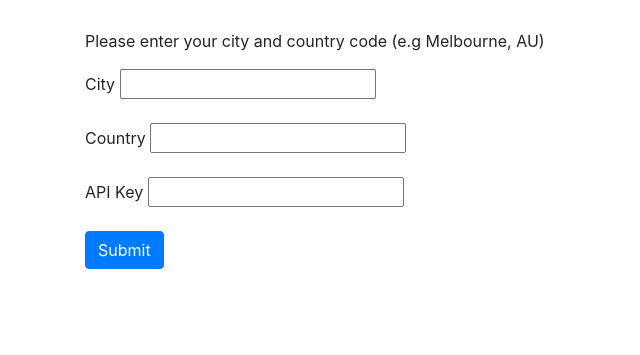
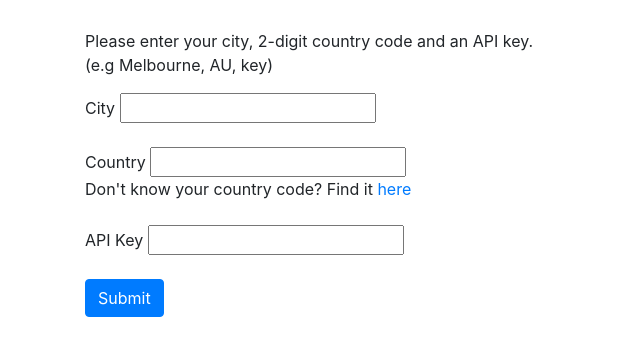
Before and after one commit to LDibs/WeatherApp, a website: page views/index.html in a window 1280 px wide. Shown: the part 37-392 px from the top of the page, without its empty margins (0-640 px from the left). Drawn offline with nearby package versions, Linux system fonts and the light colour scheme.

Commit message:
Added walkthrough of app creation in readme file and user assistance to front end

```diff
--- a/views/index.html
+++ b/views/index.html
@@ -11,11 +11,16 @@
         <div class="container">
             <h3> Weather App </h3>
             <br>
-            <p> Please enter your city and country code (e.g Melbourne, AU) </p>
+            <p> Please enter your city, 2-digit country code and an API key.
+                <br>
+                (e.g Melbourne, AU, key)
+            </p>
             City
             <input type="text" id="city"><br><br>
             Country
-            <input type="text" id="country"><br><br>
+            <input type="text" id="country"><br>
+            Don't know your country code? Find it <a href="https://countrycode.org/" target="_blank">here</a>
+            <br><br>
             API Key
             <input type="text" id="api"><br><br>
             <button onclick="submitForm()" class="btn btn-primary"> Submit </button>
```
Also changed, not shown: README.md.
